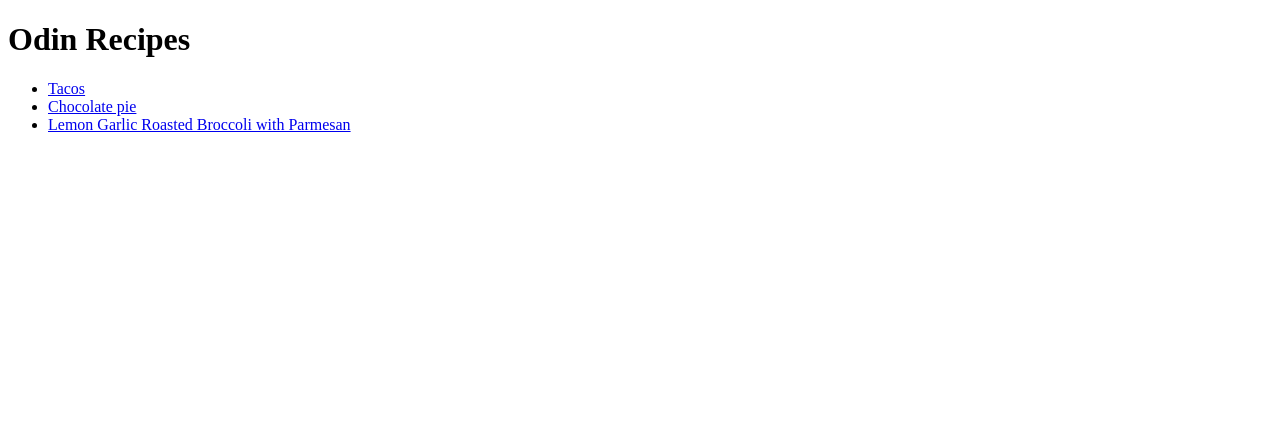
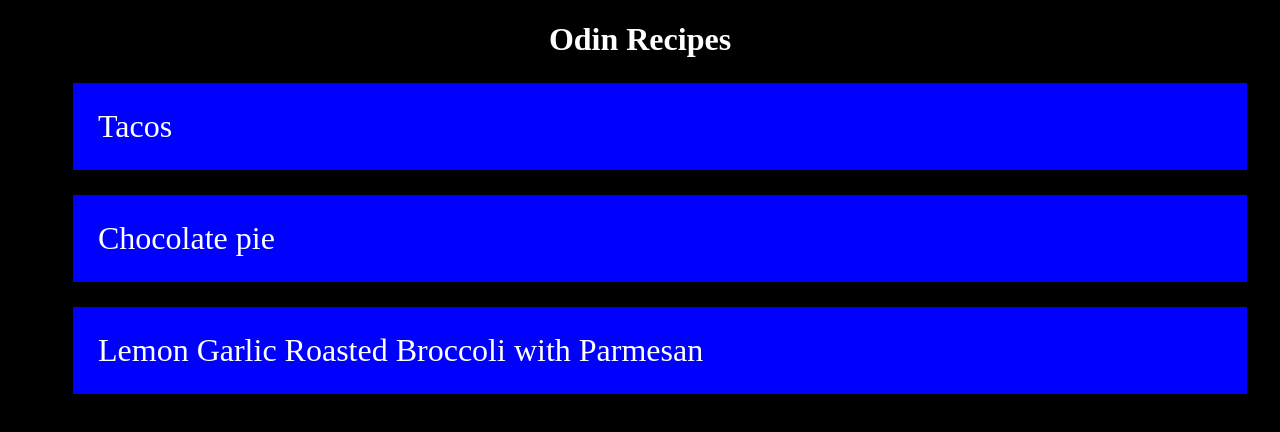
Before and after one commit to christian783/odin-recipes, a plain HTML site: page index.html in a window 1280 px wide. Drawn offline with Linux system fonts and the light colour scheme.

Commit message:
ADDING STYLES
i added some css styles to the homepage

```diff
--- a/index.html
+++ b/index.html
@@ -4,13 +4,38 @@
         <meta charset="UTF-8">
         <meta name="viewport" content="width=device-width,initial-scale=1.0">
         <title>Recipes</title>
+<style>
+    body{
+        background-color: black;
+    }
+    div{
+        display: block;
+
+    }
+    #list{
+        list-style-type: none;
+    }
+    .links{
+        color: white;
+        font-size: xx-large;
+        text-decoration: none;
+        width:800px;
+    }
+    .link{
+        margin: 25px;
+        background-color: blue;
+        padding:25px;
+    }
+</style>
     </head>
     <body>
-        <h1>Odin Recipes</h1>
-        <ul>
-            <li><a href="recipes/tacos.html">Tacos</a></li>
-            <li><a href="recipes/chocolate-pie.html">Chocolate pie</a></li>
-            <li><a href="recipes/broccoli.html">Lemon Garlic Roasted Broccoli with Parmesan</a></li>
+        <h1 style="color: white;text-align: center;">Odin Recipes</h1>
+        <div>
+        <ul id="list">
+            <div class="link"><li><a href="recipes/tacos.html" class="links">Tacos</a></li></div>
+            <div class="link"><li><a href="recipes/chocolate-pie.html" class="links ">Chocolate pie</a></li></div>
+            <div class="link"><li><a href="recipes/broccoli.html" class="links">Lemon Garlic Roasted Broccoli with Parmesan</a></li></div>
         </ul>
+        </div>
     </body>
 </html>
```
